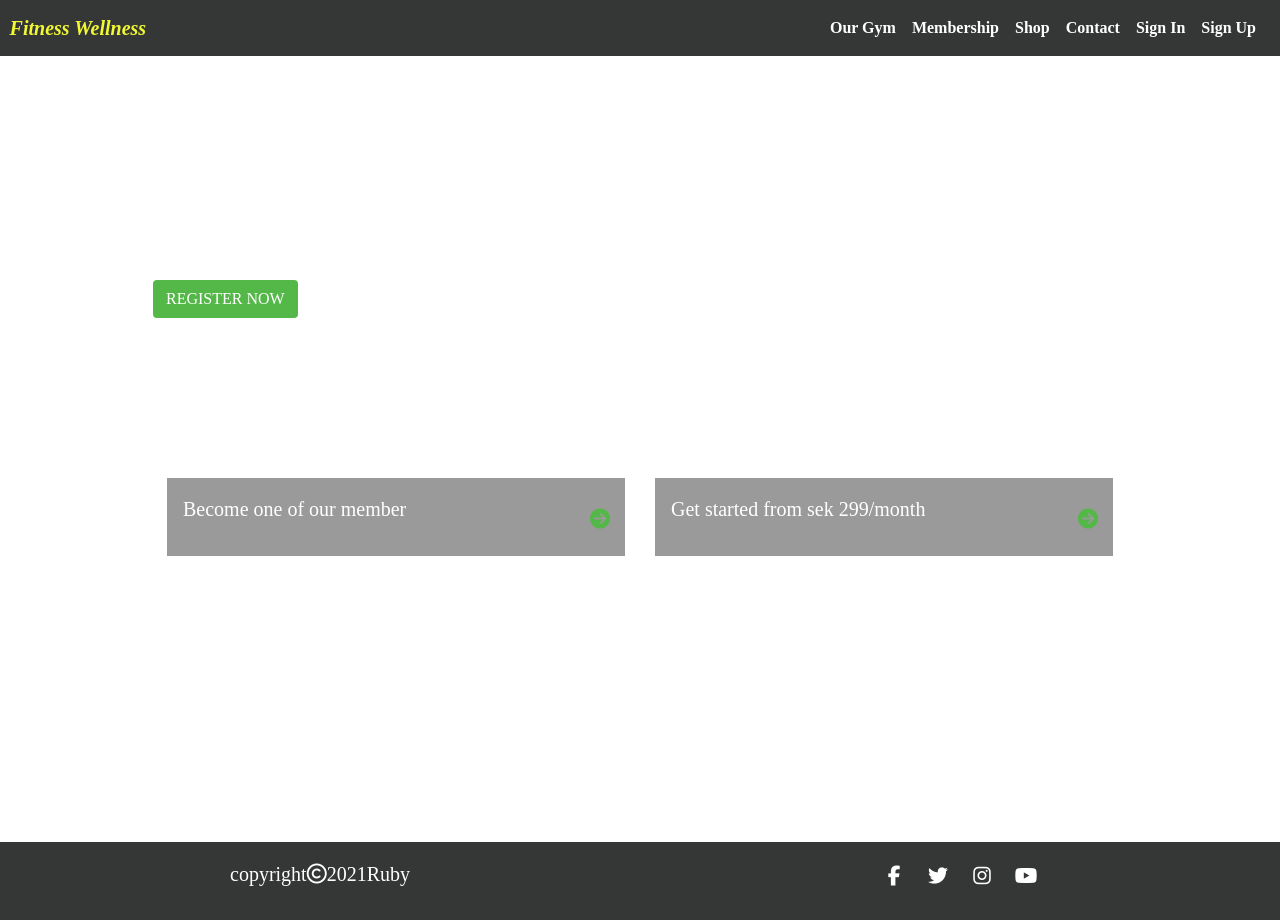
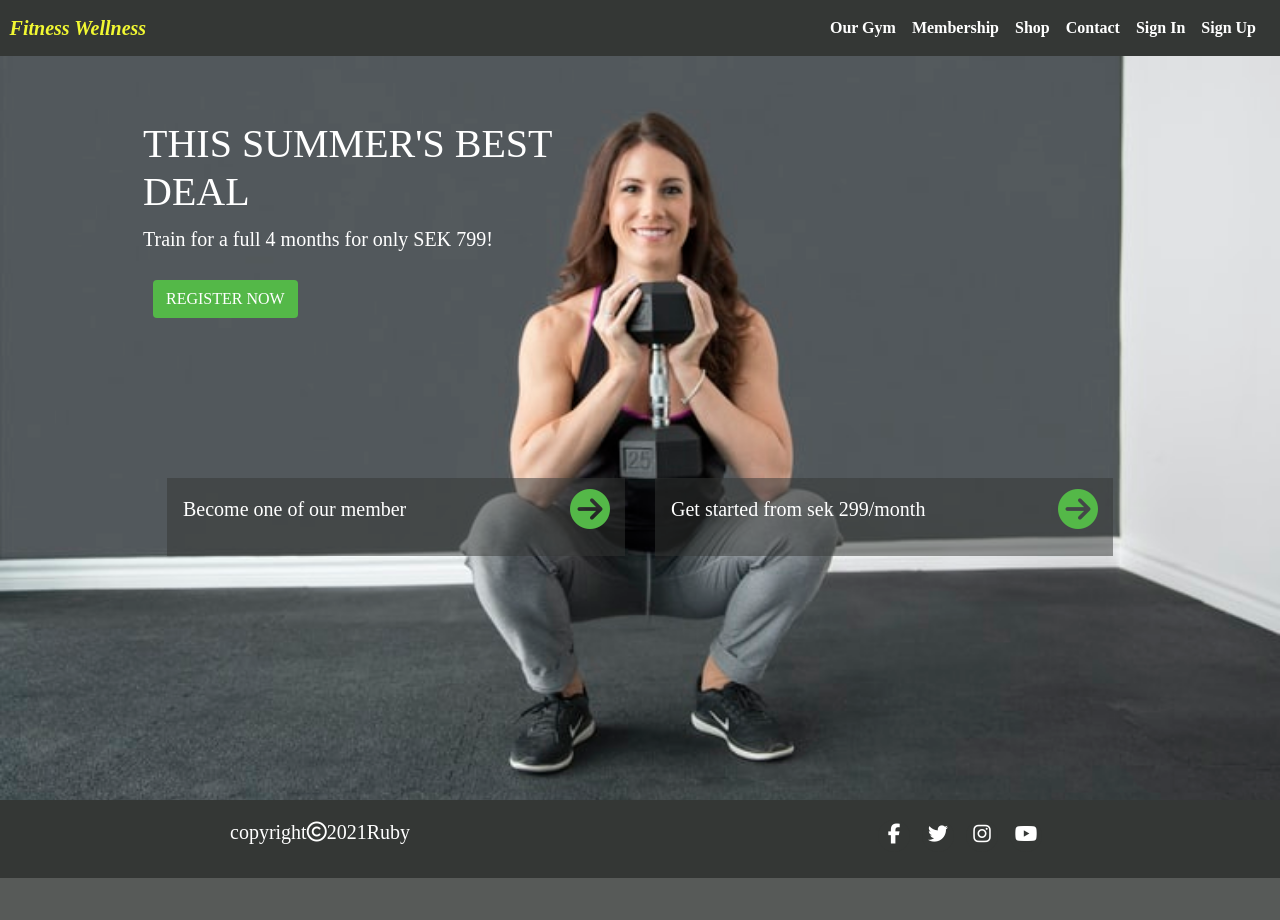
Before and after one commit to RubySrivastava/ms4-fitnesswellness, a Django app: page / in a window 1280 px wide. After the commit the page ends 878 px from the top, so only its background shows below. Run offline with Django 3.2, Linux system fonts and the light colour scheme; some libraries are stand-ins or nearby versions; some web fonts are replaced.

Commit message:
Completed home page

```diff
--- a/home/templates/home/index.html
+++ b/home/templates/home/index.html
@@ -2,7 +2,7 @@
 {% load static %}
 
 {% block content %}
-
+<div class="home-container">
     <div class="container h-100">
         <div class="row home-text">
             <div class="col-6 col-md-6">
@@ -32,4 +32,5 @@
             </div>
         </div>
     </div>
+</div>
 {% endblock %}
--- a/static/css/base.css
+++ b/static/css/base.css
@@ -167,6 +167,7 @@ body {
     position: absolute;
     right: 30px;
     bottom: 27px;
+    font-size: 40px;
 }
 
 /* Our Gym Page*/
--- a/templates/base.html
+++ b/templates/base.html
@@ -54,11 +54,5 @@
     {% block postloadjs %}
     {% endblock %}
 
-
-
-
-
-
-
   </body>
 </html>
```
